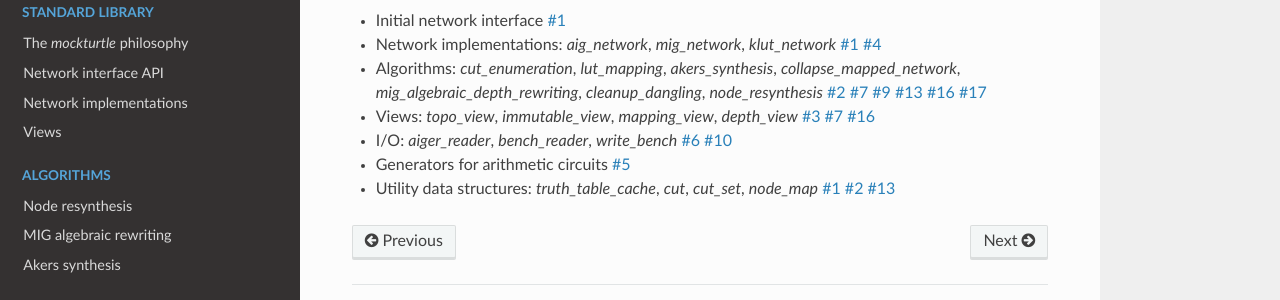
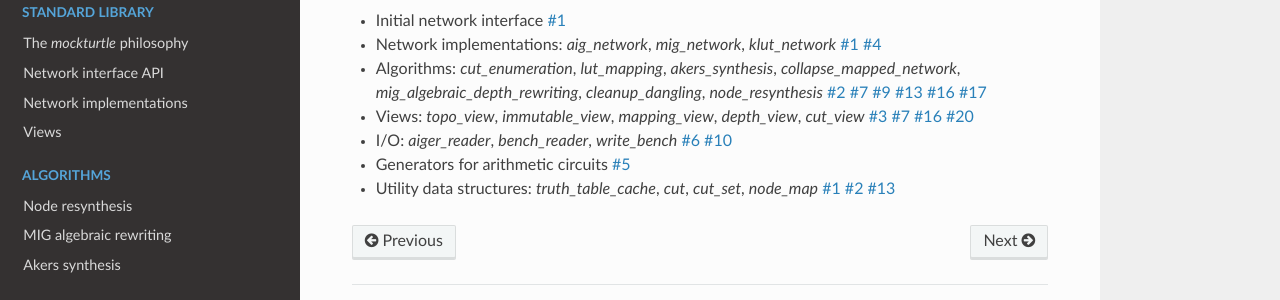
Before and after one commit to lsils/mockturtle, a Sphinx documentation site: the page built from docs/changelog.rst, in a window 1280 px wide. Shown: the part 207-507 px from the top of the page. Built offline with Sphinx 7.4.7 and the Read the Docs theme 2.0.0, drawn with Linux system fonts in a browser that asks for light colours; pages that are not in the unit, such as notebooks, are missing from menus.

Commit message:
Change log.

```diff
--- a/docs/changelog.rst
+++ b/docs/changelog.rst
@@ -19,10 +19,11 @@ v0.1 (not yet released)
   `#16 <https://github.com/lsils/mockturtle/pull/16>`_
   `#17 <https://github.com/lsils/mockturtle/pull/17>`_
 
-* Views: `topo_view`, `immutable_view`, `mapping_view`, `depth_view`
+* Views: `topo_view`, `immutable_view`, `mapping_view`, `depth_view`, `cut_view`
   `#3 <https://github.com/lsils/mockturtle/pull/3>`_
   `#7 <https://github.com/lsils/mockturtle/pull/7>`_
   `#16 <https://github.com/lsils/mockturtle/pull/16>`_
+  `#20 <https://github.com/lsils/mockturtle/pull/20>`_
 
 * I/O: `aiger_reader`, `bench_reader`, `write_bench`
   `#6 <https://github.com/lsils/mockturtle/pull/6>`_
```
